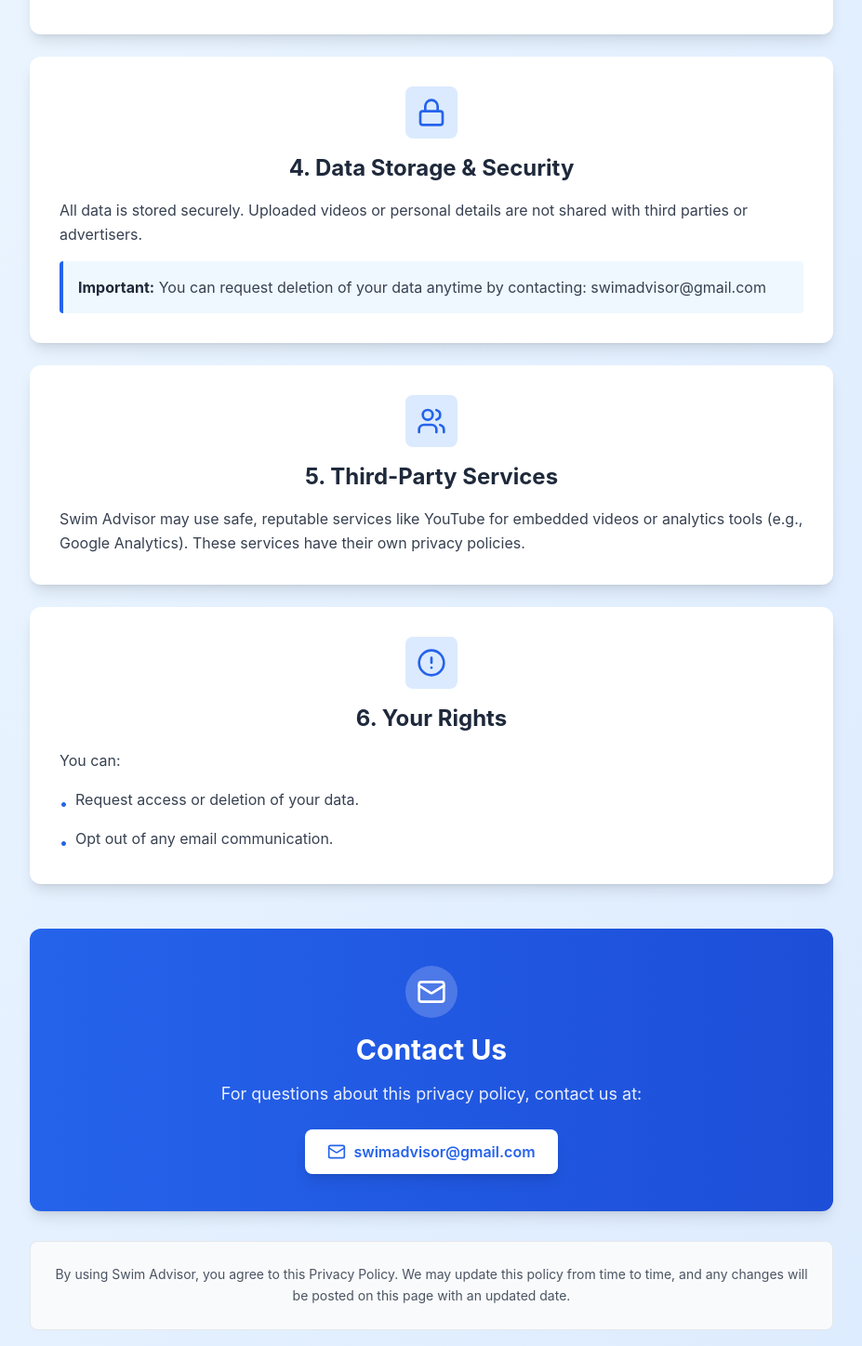
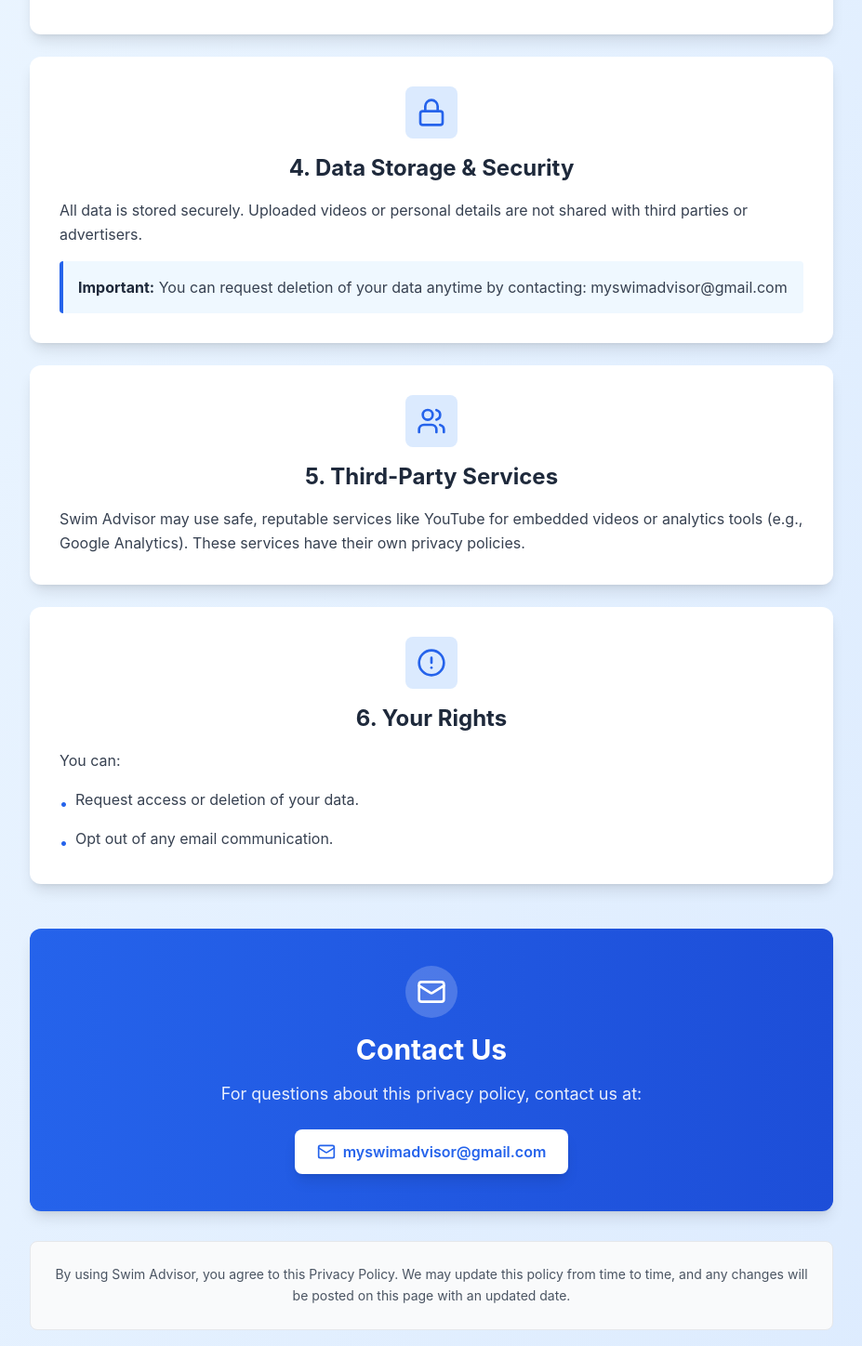
Before and after one commit to Hadar-Lavsky/Swim-Advisor, a React (Create React App) app: page /privacy in a window 1280 px wide. Shown: the part 1247-2695 px from the top of the page at 93% size, without its empty margins (176-1103 px from the left). Built offline with nearby package versions, Linux system fonts and the light colour scheme; no server answers.

Commit message:
links mail linkedin update

```diff
--- a/src/pages/AboutPage.js
+++ b/src/pages/AboutPage.js
@@ -55,7 +55,7 @@ const AboutPage = () => {
         {/* LinkedIn Connection */}
         <div className="flex items-center justify-center sm:justify-start">
           <a
-            href="https://www.linkedin.com/in/your-profile"
+            href="https://www.linkedin.com/in/hadar-lavsky-1b9970342/"
             target="_blank"
             rel="noopener noreferrer"
             className="inline-flex items-center space-x-2 bg-swim-blue-600 text-white px-6 py-3 rounded-lg font-semibold hover:bg-swim-blue-700 transition-colors duration-200"
@@ -106,11 +106,11 @@ const AboutPage = () => {
           Have questions or feedback? We'd love to hear from you!
         </p>
         <a
-          href="mailto:swimadvisor@gmail.com"
+          href="mailto:myswimadvisor@gmail.com"
           className="inline-flex items-center space-x-2 bg-white text-swim-blue-600 px-8 py-4 rounded-lg font-semibold hover:bg-gray-100 transition-colors duration-200"
         >
           <Mail size={20} />
-          <span>swimadvisor@gmail.com</span>
+          <span>myswimadvisor@gmail.com</span>
         </a>
       </div>
     </div>
--- a/src/pages/PrivacyPage.js
+++ b/src/pages/PrivacyPage.js
@@ -39,7 +39,7 @@ const PrivacyPage = () => {
       icon: Lock,
       title: "Data Storage & Security",
       content: "All data is stored securely. Uploaded videos or personal details are not shared with third parties or advertisers.",
-      highlight: "You can request deletion of your data anytime by contacting: swimadvisor@gmail.com"
+      highlight: "You can request deletion of your data anytime by contacting: myswimadvisor@gmail.com"
     },
     {
       icon: Users,
@@ -143,11 +143,11 @@ const PrivacyPage = () => {
           For questions about this privacy policy, contact us at:
         </p>
         <a
-          href="mailto:swimadvisor@gmail.com"
+          href="mailto:myswimadvisor@gmail.com"
           className="inline-flex items-center space-x-2 bg-white text-swim-blue-600 px-6 py-3 rounded-lg font-semibold hover:bg-gray-100 transition-colors duration-200 shadow-lg"
         >
           <Mail size={20} />
-          <span className="text-left">swimadvisor@gmail.com</span>
+          <span className="text-left">myswimadvisor@gmail.com</span>
           </a>
       </div>
 
```
